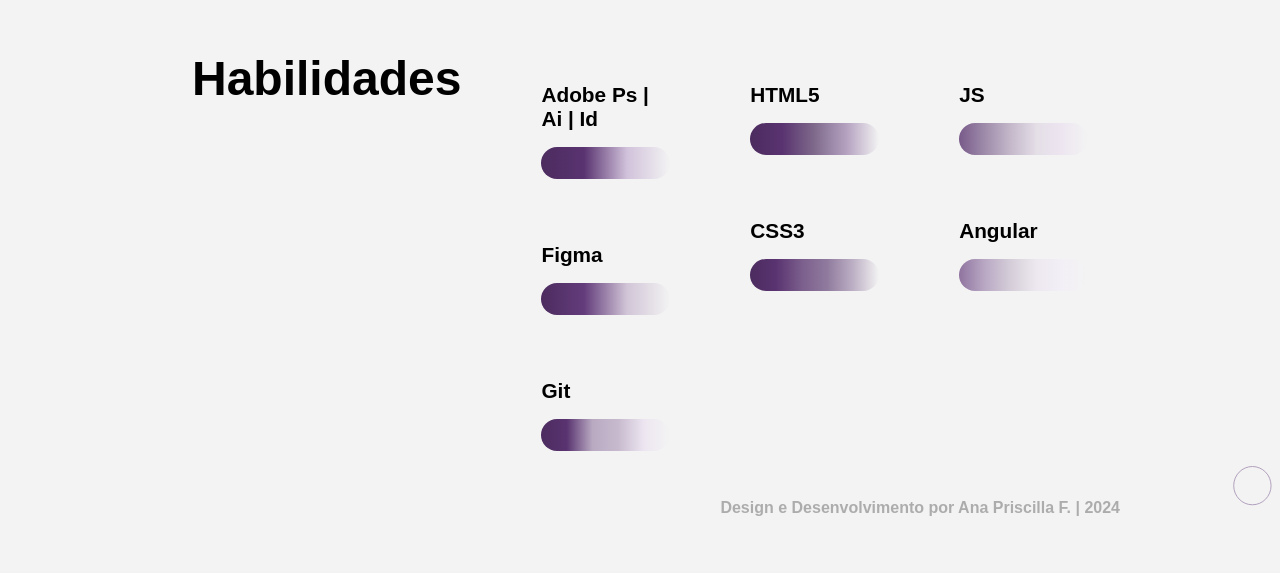
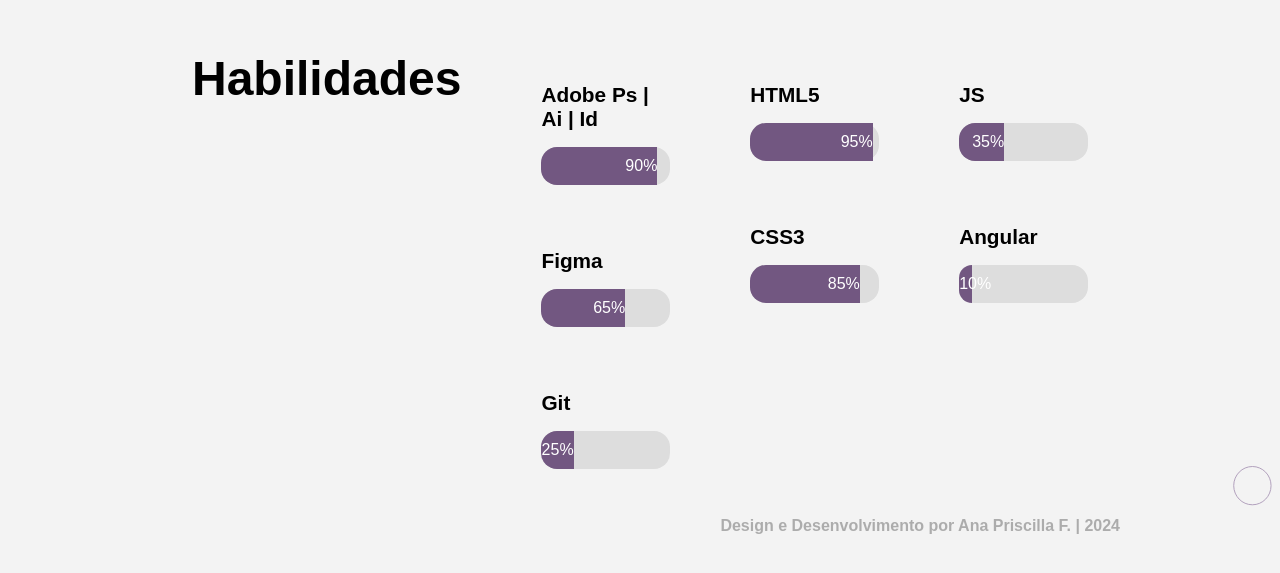
Before and after one commit to AnaPriscilla/CV_AnaPriscilla, a plain HTML site: page index.html in a window 1280 px wide. Shown: the part 2334-2907 px from the top of the page. Drawn offline with nearby package versions, Linux system fonts and the light colour scheme; a script that the page names is missing; a web font is replaced by a local one.

Commit message:
atualizado barra de skills

```diff
--- a/index.html
+++ b/index.html
@@ -133,15 +133,21 @@
                         <div class="box_mobile">
                             <div class="item">
                                 <h5>Adobe Ps | Ai | Id</h5>
-                                <div id="grad_adobe"></div>
+                                <div class="container_skills">
+                                    <div class="skills grad_adobe">90%</div>
+                                </div>
                             </div>
                             <div class="item">
                                 <h5>Figma</h5>
-                                <div id="grad_figma"></div>
+                                <div class="container_skills">
+                                    <div class="skills grad_figma">65%</div>
+                                </div>
                             </div>
                             <div class="item">
                                 <h5>Git</h5>
-                                <div id="grad_git"></div>
+                                <div class="container_skills">
+                                    <div class="skills grad_git">25%</div>
+                                </div>
                             </div>
                         </div>
                     </section>
@@ -151,11 +157,15 @@
 
                         <div class="item">
                             <h5>HTML5</h5>
-                            <div id="grad_html"></div>
+                            <div class="container_skills">
+                                <div class="skills grad_html">95%</div>
+                            </div>
                         </div>
                         <div class="item">
                             <h5>CSS3</h5>
-                            <div id="grad_css"></div>
+                            <div class="container_skills">
+                                <div class="skills grad_css">85%</div>
+                            </div>
                         </div>
 
                     </section>
@@ -164,11 +174,15 @@
                     <section class="coluna_habil">
                         <div class="item">
                             <h5>JS</h5>
-                            <div id="grad_js"></div>
+                            <div class="container_skills">
+                                <div class="skills grad_js">35%</div>
+                            </div>
                         </div>
                         <div class="item">
                             <h5>Angular</h5>
-                            <div id="grad_angular"></div>
+                            <div class="container_skills">
+                                <div class="skills grad_angular">10%</div>
+                            </div>
                         </div>
                     </section>
                 </section>
--- a/style.css
+++ b/style.css
@@ -235,39 +235,6 @@ footer {
     height: 100vh;
 }
 
-#grad_adobe, #grad_figma, #grad_git, #grad_html, #grad_css, #grad_js, #grad_angular  {
-    border-radius: 1rem;
-    height: 2rem;
-}
-
-#grad_adobe {
-    background: linear-gradient(90deg, #4C2C5F, #593370, #d1c2db, #F3F3F3);
-}
-
-#grad_figma{
-    background: linear-gradient(90deg, #4C2C5F, #633c7b, #d1c5d7, #F3F3F3);
-}
-
-#grad_git {
-    background: linear-gradient(90deg, #4C2C5F, #593370, #b9aac2, #c7bace, #EDE6F1, #F3F3F3);
-}
-
-#grad_html {
-    background: linear-gradient(90deg, #4C2C5F, #593370, #7f6a8b, #b5a2c1, #F3F3F3);
-}
-
-#grad_css {
-    background: linear-gradient(90deg, #4C2C5F, #593370, #7b5e8c, rgb(144, 123, 158), #bdb0c5, #F3F3F3);
-}
-
-#grad_js {
-    background: linear-gradient(90deg, #785a89, #9e8baa, #c4b8ca, #e4dee7, #EDE6F1, #F3F3F3);
-}
-
-#grad_angular {
-    background: linear-gradient(90deg, #8f749f, #b9a8c4, #d5ced9, #ede8ef, #f3eff6, #F3F3F3);
-}
-
 @media (max-width: 1024px){
 
     .banner {
@@ -443,10 +410,6 @@ footer {
         text-align: center;
     }
 
-    #grad_adobe, #grad_figma, #grad_git, #grad_html, #grad_css, #grad_js, #grad_angular {
-        height: 1.5rem;
-    }
-
     .habilidades h2 {
         padding: 0 0 0 .5rem;
         color: #593370;
@@ -464,3 +427,30 @@ footer {
     }
 
 }
+
+.container_skills {
+    width: 100%;
+    background-color: #ddd;
+    border-radius: 1rem;
+  }
+
+  .skills {
+    text-align: right;
+    padding-top: 10px;
+    padding-bottom: 10px;
+    color: white;
+    border-radius: 1rem 0 0 1rem;
+
+  }
+
+  .grad_html, .grad_css, .grad_js, .grad_git, .grad_figma, .grad_adobe, .grad_angular {
+    background-color: #725781;
+  }
+
+  .grad_html {width: 95%;}
+  .grad_adobe {width: 90%;}
+  .grad_css {width: 85%;}
+  .grad_js {width: 35%;}
+  .grad_angular {width: 10%;}
+  .grad_git {width: 25%;}
+  .grad_figma {width: 65%;}
```
